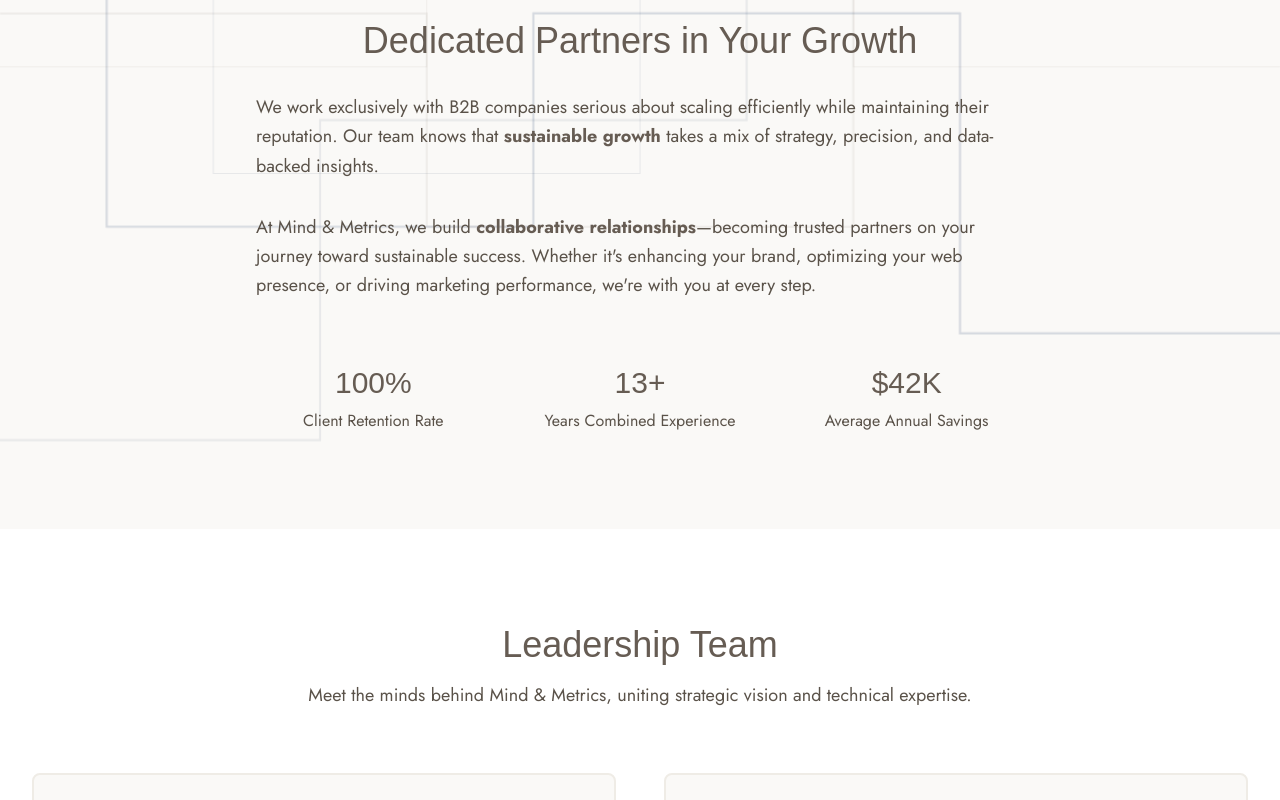
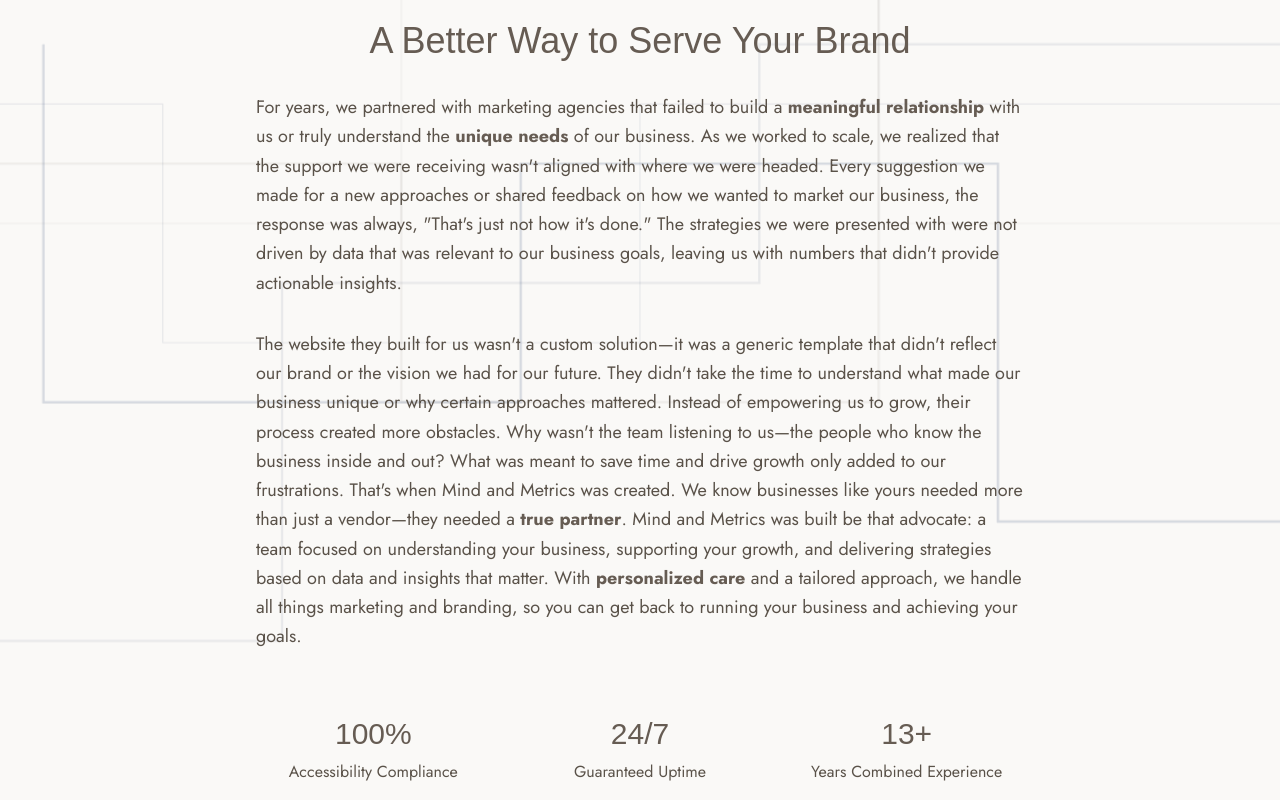
Before and after one commit to Kalikoze/mind-and-metrics-branding, a Next.js app: page /about in a window 1280 px wide. Shown: the part 700-1500 px from the top of the page. Built offline with nearby package versions, Linux system fonts and the light colour scheme; a web font is replaced by a local one.

Commit message:
Feat: Create intro section again for home page.  Update copy for home and about page with intro sections, rethinking stats, and using a more modular component

```diff
--- a/app/about/page.tsx
+++ b/app/about/page.tsx
@@ -1,11 +1,30 @@
 "use client";
 
 import Hero from '@/components/common/Hero';
-import AboutIntro from '@/components/pages/about/AboutIntro';
+import ValueProposition from '@/components/common/ValueProposition';
 import TeamLeaders from '@/components/pages/about/TeamLeaders';
 import CaseStudies from '@/components/pages/about/CaseStudies';
 
 export default function About() {
+  const valuePropositionData = {
+    title: "A Better Way to Serve Your Brand",
+    paragraphs: [
+      {
+        text: "For years, we partnered with marketing agencies that failed to build a meaningful relationship with us or truly understand the unique needs of our business. As we worked to scale, we realized that the support we were receiving wasn't aligned with where we were headed. Every suggestion we made for a new approaches or shared feedback on how we wanted to market our business, the response was always, \"That's just not how it's done.\" The strategies we were presented with were not driven by data that was relevant to our business goals, leaving us with numbers that didn't provide actionable insights.",
+        highlights: ["meaningful relationship", "unique needs"]
+      },
+      {
+        text: "The website they built for us wasn't a custom solution—it was a generic template that didn't reflect our brand or the vision we had for our future. They didn't take the time to understand what made our business unique or why certain approaches mattered. Instead of empowering us to grow, their process created more obstacles. Why wasn't the team listening to us—the people who know the business inside and out? What was meant to save time and drive growth only added to our frustrations. That's when Mind and Metrics was created. We know businesses like yours needed more than just a vendor—they needed a true partner. Mind and Metrics was built be that advocate: a team focused on understanding your business, supporting your growth, and delivering strategies based on data and insights that matter. With personalized care and a tailored approach, we handle all things marketing and branding, so you can get back to running your business and achieving your goals.",
+        highlights: ["true partner", "personalized care"]
+      }
+    ],
+    stats: [
+      { value: '100%', label: 'Accessibility Compliance' },
+      { value: '24/7', label: 'Guaranteed Uptime' },
+      { value: '13+', label: 'Years Combined Experience' }
+    ]
+  };
+
   return (
     <main>
       <Hero
@@ -13,7 +32,7 @@
         subtitle="Building lasting partnerships with B2B leaders through data-driven solutions and collaborative excellence."
         showBackground={false}
       />
-      <AboutIntro />
+      <ValueProposition {...valuePropositionData} />
       <TeamLeaders />
       <CaseStudies />
     </main>
--- a/app/page.tsx
+++ b/app/page.tsx
@@ -1,11 +1,31 @@
 "use client";
 
 import Hero from '@/components/common/Hero';
+import ValueProposition from '@/components/common/ValueProposition';
 import ServicesGrid from '@/components/pages/home/ServicesGrid';
 import PricingPreview from '@/components/pages/home/PricingPreview';
 import ClientShowcase from '@/components/pages/home/ClientShowcase';
 
 export default function Home() {
+  const valuePropositionData = {
+    title: "Dedicated Partners in Your Growth",
+    paragraphs: [
+      {
+        text: "We work exclusively with B2B companies serious about scaling efficiently while maintaining their reputation. Our team knows that sustainable growth takes a mix of strategy, precision, and data-backed insights.",
+        highlights: ["sustainable growth"]
+      },
+      {
+        text: "At Mind & Metrics, we build collaborative relationships—becoming trusted partners on your journey toward sustainable success. Whether it's enhancing your brand, optimizing your web presence, or driving marketing performance, we're with you at every step.",
+        highlights: ["collaborative relationships"]
+      }
+    ],
+    stats: [
+      { value: '100%', label: 'Client Retention Rate' },
+      { value: '1yr+', label: 'Average Client Partnership' },
+      { value: '5', label: 'Full-Scale Projects Launched' }
+    ]
+  };
+
   return (
     <main>
       <Hero
@@ -20,6 +40,7 @@
           href: "/contact"
         }}
       />
+      <ValueProposition {...valuePropositionData} />
       <ClientShowcase />
       <ServicesGrid />
       <PricingPreview />
--- /dev/null
+++ b/components/common/ValueProposition.tsx
@@ -0,0 +1,93 @@
+import React from 'react';
+import CircuitOverlay from '@/components/common/CircuitOverlay';
+
+interface Stat {
+  value: string;
+  label: string;
+}
+
+interface ValuePropositionProps {
+  title: string;
+  paragraphs: {
+    text: string;
+    highlights?: string[];
+  }[];
+  stats: Stat[];
+}
+
+const ValueProposition: React.FC<ValuePropositionProps> = ({
+  title,
+  paragraphs,
+  stats,
+}) => {
+  const renderParagraphWithHighlights = (text: string, highlights: string[] = []) => {
+    if (!highlights.length) return text;
+
+    let result = text;
+    highlights.forEach(word => {
+      const regex = new RegExp(`(${word})`, 'gi');
+      result = result.replace(regex, '<span class="text-secondary-400 font-semibold">$1</span>');
+    });
+
+    return <p dangerouslySetInnerHTML={{ __html: result }} />;
+  };
+
+  return (
+    <section
+      className="relative overflow-hidden bg-neutral-50 py-24"
+      data-cy="value-proposition-section"
+    >
+      <CircuitOverlay />
+      <div className="relative max-w-7xl mx-auto px-4 sm:px-6 lg:px-8">
+        <div className="max-w-3xl mx-auto">
+          <h2
+            className="font-serif text-4xl text-secondary-400 mb-8 text-center"
+            data-cy="value-proposition-title"
+          >
+            {title}
+          </h2>
+
+          <div className="space-y-8 text-lg text-secondary-500 leading-relaxed">
+            {paragraphs.map((paragraph, index) => (
+              <div
+                key={index}
+                className="value-proposition-paragraph"
+                data-cy={`value-proposition-paragraph-${index}`}
+              >
+                {renderParagraphWithHighlights(paragraph.text, paragraph.highlights)}
+              </div>
+            ))}
+          </div>
+
+          <div
+            className="grid grid-cols-1 md:grid-cols-3 gap-8 mt-16"
+            data-cy="value-proposition-stats"
+          >
+            {stats.map((stat, index) => (
+              <div
+                key={index}
+                className="text-center"
+                data-cy={`value-proposition-stat-${index}`}
+              >
+                <div
+                  className="font-serif text-3xl text-secondary-400 mb-2"
+                  data-cy={`value-proposition-stat-value-${index}`}
+                >
+                  {stat.value}
+                </div>
+                <div
+                  className="text-secondary-500"
+                  data-cy={`value-proposition-stat-label-${index}`}
+                >
+                  {stat.label}
+                </div>
+              </div>
+            ))}
+          </div>
+        </div>
+      </div>
+    </section>
+  );
+};
+
+export default ValueProposition;
--- a/components/pages/home/ClientShowcase.tsx
+++ b/components/pages/home/ClientShowcase.tsx
@@ -6,13 +6,12 @@
 import HydrovacLogo from '@/public/assets/logos/hydrovac-logo.svg';
 import NatHydroLogo from '@/public/assets/logos/nat-hydro-logo.svg';
 import PrecisionSurveyLogo from '@/public/assets/logos/precision-survey-logo.svg';
-import CircuitOverlay from '@/components/common/CircuitOverlay';
 
 const stats = [
-  { value: "100%", label: "Client Retention Rate" },
-  { value: "5+", label: "Projects in First 6 Months" },
-  { value: "24hr", label: "Average Response Time" },
-  { value: "$42K", label: "Average Annual Savings" }
+  { value: "$42K", label: "Average Annual Savings" },
+  { value: '100%', label: 'Preview Before Production' },
+  { value: '24hr', label: 'Content Update Turnaround' },
+  { value: '10+', label: 'Client Trainings Attended' }
 ];
 
 const clientLogos = [
@@ -50,10 +49,8 @@
   const [hoveringIndices, setHoveringIndices] = useState<{ [key: number]: boolean }>({});
 
   return (
-    <section data-cy="social-proof-section" className="relative bg-neutral-50 py-20 overflow-hidden">
-      <CircuitOverlay />
-
-      <div className="relative max-w-7xl mx-auto px-4 sm:px-6 lg:px-8">
+    <section data-cy="social-proof-section" className="bg-white py-20">
+      <div className="max-w-7xl mx-auto px-4 sm:px-6 lg:px-8">
         <div className="text-center mb-16">
           <h2 data-cy="social-proof-title" className="text-3xl md:text-4xl font-serif text-secondary-400 mb-4">
             Trusted By Industry Leaders
@@ -71,7 +68,7 @@
               target="_blank"
               rel="noopener noreferrer"
               data-cy="client-logo-card"
-              className="group relative bg-white p-8 rounded-lg
+              className="group relative bg-neutral-50 p-8 rounded-lg
                          border-2 border-neutral-200 hover:border-secondary-400
                          transition-all duration-300
                          hover:shadow-lg hover:-translate-y-1"
@@ -124,9 +121,6 @@
         </div>
 
         <div className="relative">
-          {/* Decorative line */}
-          <div className="absolute top-0 left-1/2 -translate-x-1/2 w-24 h-px bg-secondary-400/30" />
-
           <div className="text-center mb-16 pt-16">
             <h2 className="text-3xl md:text-4xl font-serif text-secondary-400 mb-4">
               Success By The Numbers
@@ -141,7 +135,7 @@
               <div
                 key={index}
                 data-cy={`stat-${stat.label.toLowerCase().replace(/\s+/g, '-')}`}
-                className="text-center p-8 bg-white
+                className="text-center p-8 bg-neutral-50
                           border-2 border-neutral-200
                           rounded-lg"
               >
--- a/components/pages/home/ServicesGrid.tsx
+++ b/components/pages/home/ServicesGrid.tsx
@@ -9,6 +9,7 @@
 import { HiOutlineArrowRight } from 'react-icons/hi2';
 import { useState } from 'react';
 import ScrambleText from '@/components/common/ScrambleText';
+import CircuitOverlay from '@/components/common/CircuitOverlay';
 
 const services = [
   {
@@ -38,8 +39,10 @@
   const [hoveringIndices, setHoveringIndices] = useState<{ [key: number]: boolean }>({});
 
   return (
-    <section data-cy="services-section" className="bg-white py-20">
-      <div className="max-w-7xl mx-auto px-4 sm:px-6 lg:px-8">
+    <section data-cy="services-section" className="relative bg-neutral-50 py-20 overflow-hidden">
+      <CircuitOverlay />
+
+      <div className="relative max-w-7xl mx-auto px-4 sm:px-6 lg:px-8">
         <div className="text-center mb-16">
           <h2 data-cy="services-title" className="text-3xl md:text-4xl font-serif text-secondary-400 mb-4">
             Total B2B Business Suite
@@ -57,7 +60,7 @@
               data-cy={`service-${service.title.toLowerCase().replace(/\s+/g, '-')}`}
               onMouseEnter={() => setHoveringIndices(prev => ({ ...prev, [index]: true }))}
               onMouseLeave={() => setHoveringIndices(prev => ({ ...prev, [index]: false }))}
-              className="group relative p-8 rounded-lg bg-neutral-50 hover:bg-white
+              className="group relative p-8 rounded-lg bg-white hover:bg-white
                        border-2 border-neutral-200 hover:border-secondary-400
                        transition-all duration-300
                        hover:shadow-lg hover:-translate-y-1"
```
Also changed, not shown: components/pages/home/PricingPreview.tsx (+8 -10 lines).
